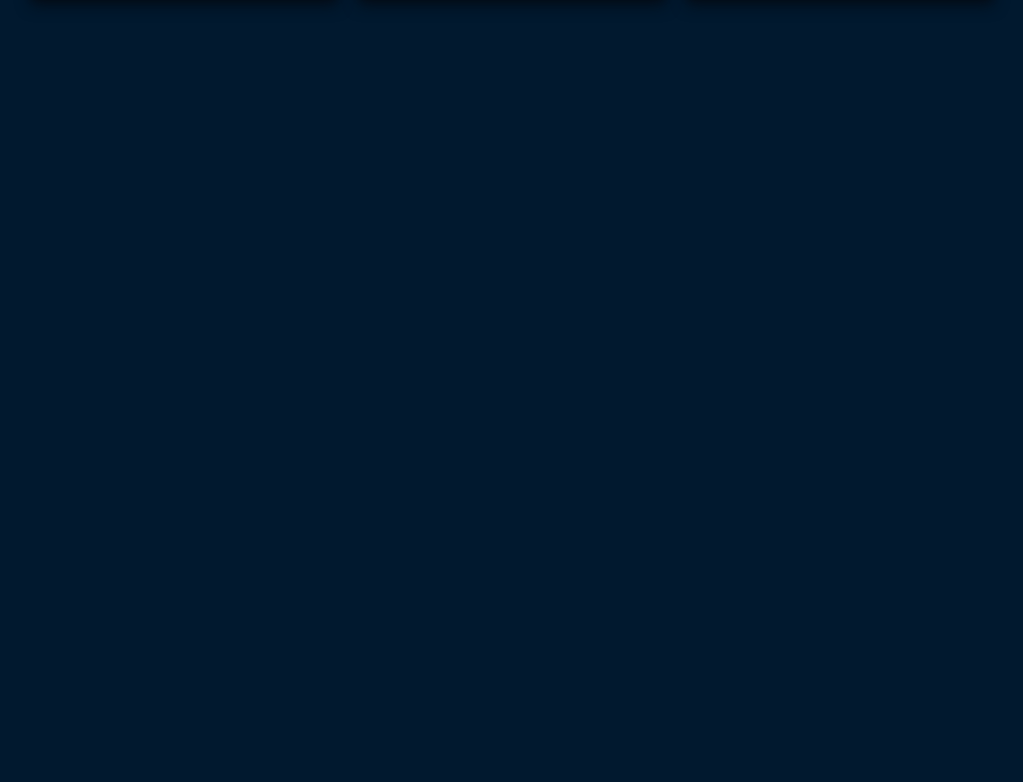
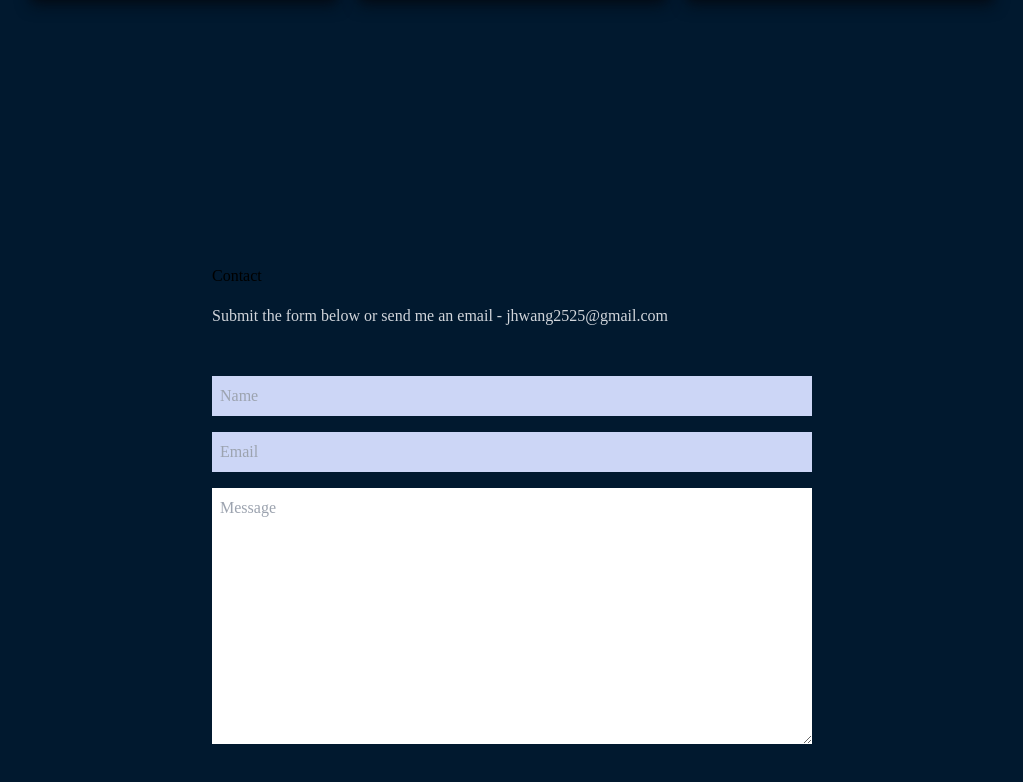
Before and after one commit to jhwang2525/jun-portfolio, a React (Create React App) app: page / in a window 1280 px wide. Shown: the part 2296-3078 px from the top of the page, without its empty margins (128-1151 px from the left). Built offline with nearby package versions, Linux system fonts and the light colour scheme.

Commit message:
contact form

```diff
--- a/src/components/Contact.jsx
+++ b/src/components/Contact.jsx
@@ -2,7 +2,16 @@
 
 const Contact = () => {
   return (
-    <div className='w-full h-screen bg-[#01192f]'>
+    <div name='contact' className='w-full h-screen bg-[#01192f] flex justify-center items-center p-4'>
+        <form action="" className='flex flex-col max-w-[600px] w-full'>
+            <div className='pb-8'>
+                <p ClassName='text-4xl font-bold inline border-b-4 border-pink-600 text-gray-300'>Contact</p>
+                <p className='text-gray-300 py-4'>Submit the form below or send me an email - jhwang2525@gmail.com</p>
+            </div>
+            <input className='bg-[#ccd6f6] p-2' type="text" placeholder='Name' name='name' />
+            <input className='my-4 p-2 bg-[#ccd6f6]' type="email" placeholder='Email' name='email' />
+            <textarea className='bg-[ccd6f6] p-2' name="message" rows="10" placeholder='Message'></textarea>
+        </form>
 
     </div>
   )
```
